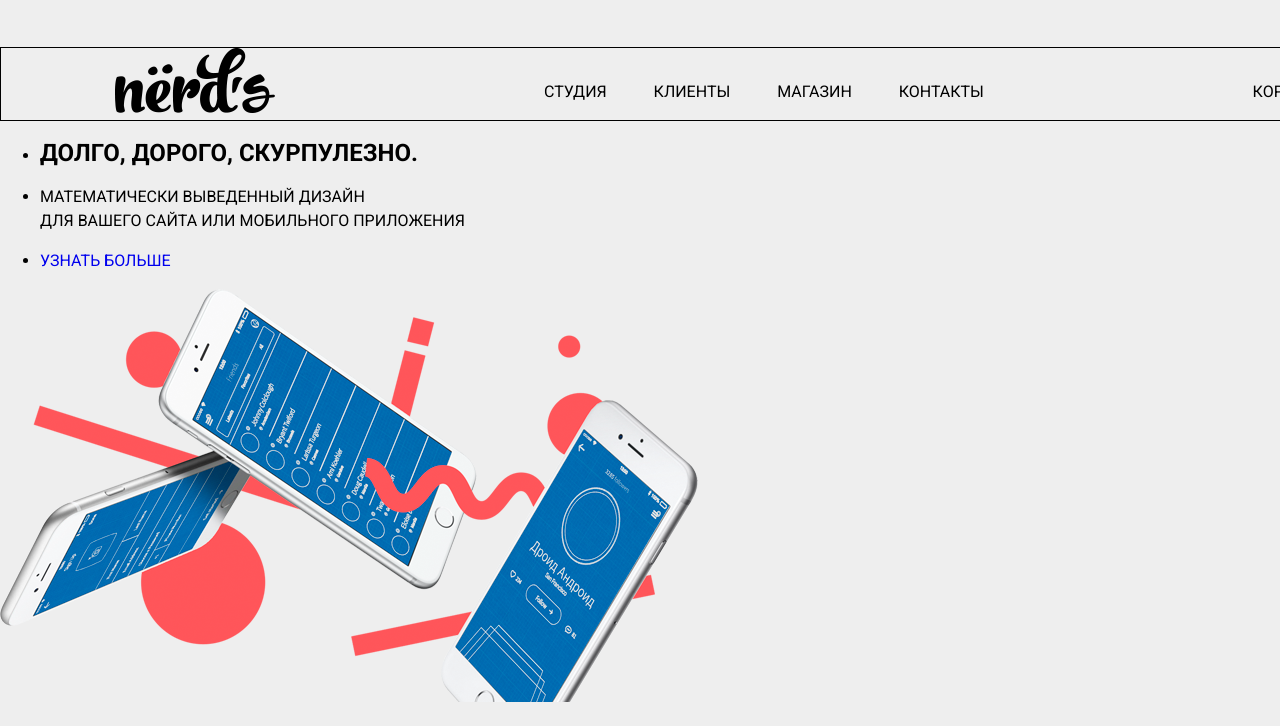
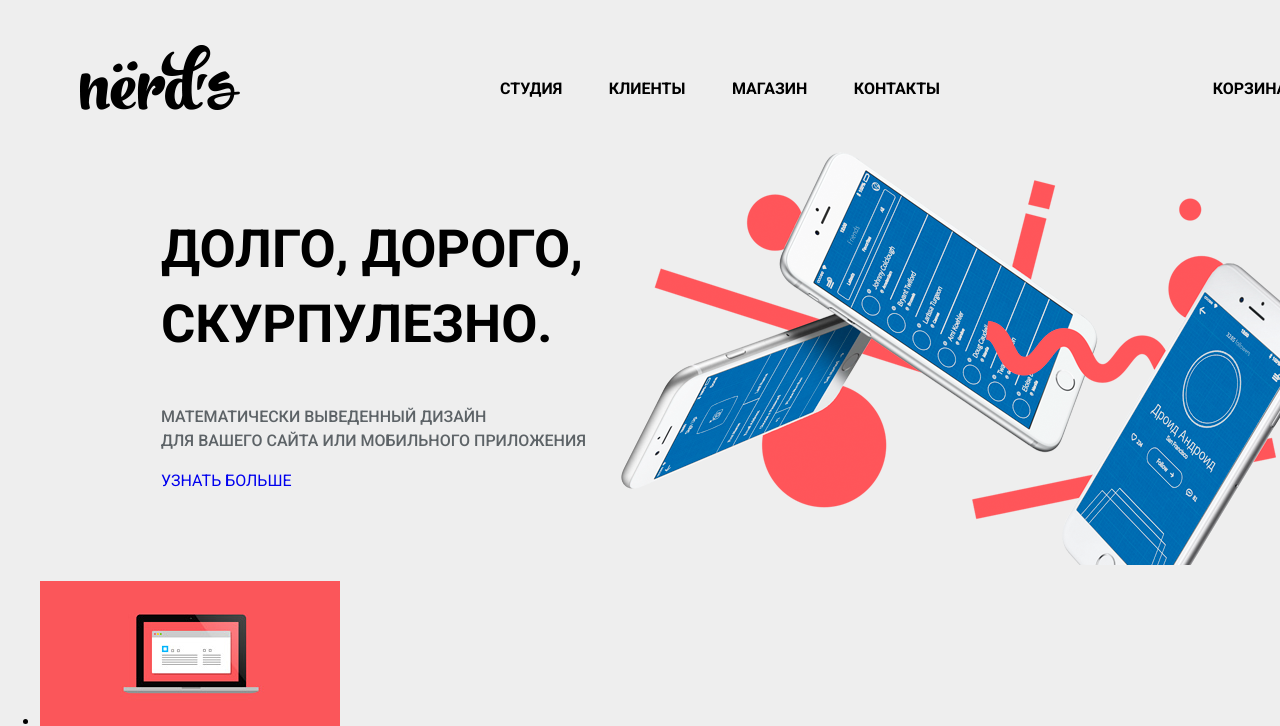
Before and after one commit to vmwork/Nerds, a plain HTML site: page index.html in a window 1280 px wide. Shown: the top 726 px of the page. Drawn offline with Linux system fonts and the light colour scheme.

Commit message:
промежуточное

```diff
--- a/css/style.css
+++ b/css/style.css
@@ -20,34 +20,73 @@ a {
  /*Стилизация шапки сайта */
 
  .main-navigation {
- 	border: 1px solid black;
+
  	width: 1440px;
- 	margin: 47px auto 0 auto;
+ 	margin: 45px auto 35px auto;
 
  }
  .navigation-content {
 	display: flex;
  	justify-content: space-around;
+ 	align-items: flex-end;
+
 
  }
 
- .main-navigation a {
+ .navigation-content a {
 	color: #000000;
 
+ 	width: 220px;
 
- }
+	 }
  .site-navigation {
  	display: flex;
  	justify-content: space-between;
- 	align-items: flex-end;
  	width: 440px;
  	list-style: none;
+ 	font-size: 16px;
+	line-height: 24px;
+	font-weight: 700;
   }
 
  .site-basket {
  	display: flex;
+ 	list-style: none;
+ 	font-size: 16px;
+	line-height: 24px;
+	font-weight: 700;
  	justify-content: center;
- 	align-items: flex-end;
+ 	width: 220px;
+ }
+ .contanier {
+ 	width: 1440px;
+ 	margin: 0 auto 0 auto;
+ }
+ .slider-presentation {
+ 	min-height: 413px;
+ 	width: 1440px;
+ }
+ .slider{
+ 	display: flex;
+	justify-content: center;
+ }
+ .slide {
+ 	display: flex;
+ }
 
+ .slide li {
  	list-style: none;
  }
+ .slide li:first-child{
+ 	font-size: 35px;
+	line-height: 75px;
+ }
+  .slide li:nth-child(2){
+ 	font-size: 16px;
+	line-height: 24px;
+	font-weight: 500;
+	color: #5d6367;
+ }
+  .slide img{
+	margin-left: 35px;
+  }
--- a/index.html
+++ b/index.html
@@ -33,16 +33,17 @@
 	<main class="contanier">
 		<section class="slider-presentation">
 			<h1 class="visually-hidden">Презентация нашей команды</h1>
-			<div class="slide1">
+			<div class="slider">
+			<div class="slide">
 				<ul>
-					<li><h2>Долго, дорого, скурпулезно.</h2></li>
+					<li><h2>Долго, дорого,<br> скурпулезно.</h2></li>
 					<li><p>Математически выведенный дизайн<br>для вашего сайта или мобильного приложения</p></li>
 					<li><a href="#">Узнать больше</a></li>
 			</ul>
 			<img src="img/slide1.png" alt="Красивый телефон с приложеним" width="698" height="413">
 			</div>
-
-		<div class="slide2">
+<!--
+		<div class="slide1">
 
 				<ul>
 					<li><h2>Любим математику как никто другой</h2></li>
@@ -52,7 +53,7 @@
 			<img src="img/slide2.png" alt="Красивый планшет с приложеним" width="663" height="430">
 		</div>
 
-		<div class="slide3">
+		<div class="slide1">
 
 				<ul>
 					<li><h2>Только ночь, только хардхор</h2></li>
@@ -60,6 +61,7 @@
 					<li><a href="#">Узнать больше</a></li>
 			</ul>
 			<img src="img/slide3.png" alt="Красивый планшет и телефон с приложеним" width="698" height="413">
+		</div> !-->
 		</div>
 		</section>
 	</main>
```
